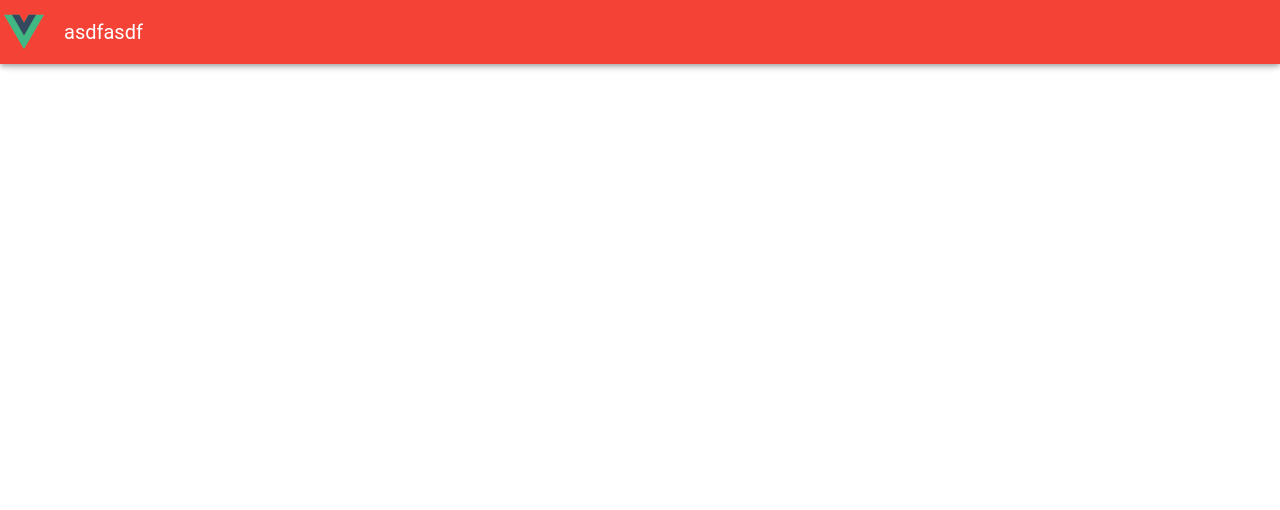
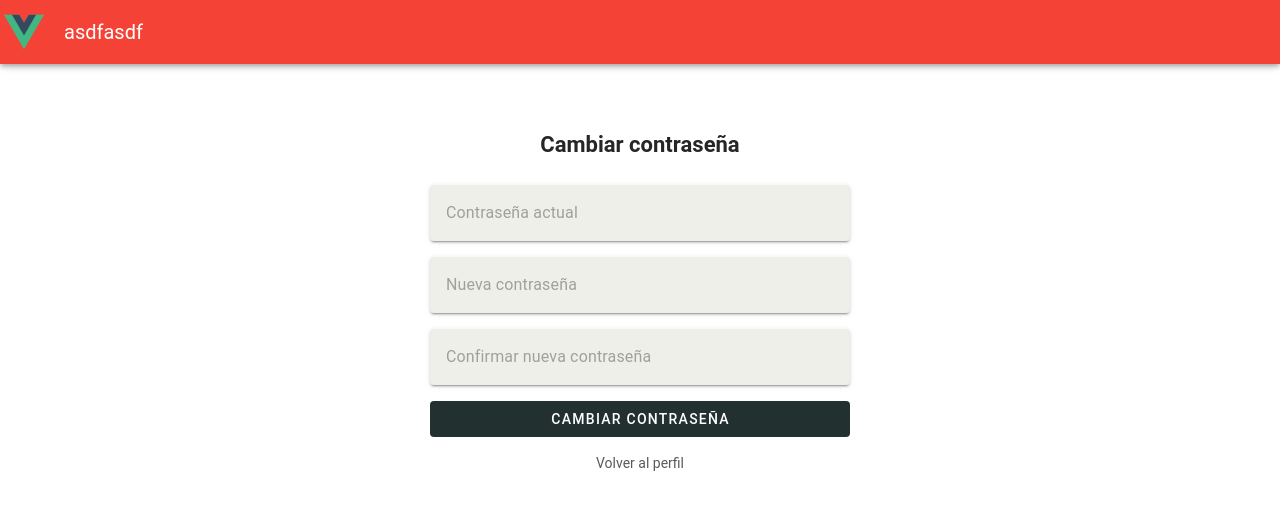
Before and after one commit to teofum/tp-hci-web, a Vue app: page /profile/change-password in a window 1280 px wide. Before the commit this address had no page. Shown: the top 510 px of the page. Built offline with nearby package versions, Linux system fonts and the light colour scheme; sample sign-in values are in the browser's storage.

Commit message:
add change password page

```diff
--- /dev/null
+++ b/src/layouts/ProfileLayout.vue
@@ -0,0 +1,50 @@
+<template>
+  <div class="profile-bg">
+    <div class="profile-card">
+      <router-view />
+    </div>
+  </div>
+</template>
+
+<style>
+.profile-bg {
+  display: flex;
+  justify-content: center;
+  padding: 4rem 2rem;
+}
+
+.profile-card {
+  width: 100%;
+  max-width: 420px;
+}
+
+.profile-card h1 {
+  font-weight: 700;
+  font-size: 22px;
+  text-align: center;
+  color: #000000d9;
+  margin: 0 0 24px 0;
+}
+
+.profile-card form {
+  display: flex;
+  flex-direction: column;
+  gap: 16px;
+}
+
+.profile-card p {
+  font-size: 0.875rem;
+  color: #000000a6;
+  margin: 0;
+  text-align: center;
+}
+
+.profile-card a {
+  color: #000000a6;
+  text-decoration: none;
+}
+
+.profile-card a:hover {
+  text-decoration: underline;
+}
+</style>
--- a/src/router/index.ts
+++ b/src/router/index.ts
@@ -1,6 +1,7 @@
 import { createRouter, createWebHistory } from 'vue-router';
 import HomeView from '../views/HomeView.vue';
 import AuthLayout from '../layouts/AuthLayout.vue';
+import ProfileLayout from '../layouts/ProfileLayout.vue';
 
 const router = createRouter({
   history: createWebHistory(import.meta.env.BASE_URL),
@@ -12,8 +13,19 @@ const router = createRouter({
     },
     {
       path: '/profile',
-      name: 'profile',
-      component: () => import('../views/ProfileView.vue'),
+      component: ProfileLayout,
+      children: [
+        {
+          path: '',
+          name: 'profile',
+          component: () => import('../views/profile/ProfileView.vue'),
+        },
+        {
+          path: 'change-password',
+          name: 'change-password',
+          component: () => import('../views/profile/ChangePasswordView.vue'),
+        },
+      ],
     },
     {
       path: '/about',
--- /dev/null
+++ b/src/views/profile/ChangePasswordView.vue
@@ -0,0 +1,76 @@
+<script setup lang="ts">
+import { ref } from 'vue';
+import { VTextField, VBtn, VAlert } from 'vuetify/components';
+import { auth } from '@/api/users';
+
+const currentPassword = ref('');
+const newPassword = ref('');
+const confirmNewPassword = ref('');
+const error = ref('');
+const success = ref('');
+const loading = ref(false);
+
+const handleChangePassword = async () => {
+  if (newPassword.value !== confirmNewPassword.value) {
+    error.value = 'Las contraseñas no coinciden';
+    return;
+  }
+
+  const token = localStorage.getItem('token');
+  if (!token) return;
+
+  try {
+    loading.value = true;
+    error.value = '';
+    success.value = '';
+    await auth.changePassword(token, currentPassword.value, newPassword.value);
+    success.value = 'Contraseña actualizada correctamente';
+    currentPassword.value = '';
+    newPassword.value = '';
+    confirmNewPassword.value = '';
+  } catch {
+    error.value = 'Error al cambiar la contraseña';
+  } finally {
+    loading.value = false;
+  }
+};
+</script>
+
+<template>
+  <div>
+      <h1>Cambiar contraseña</h1>
+
+      <form @submit.prevent="handleChangePassword">
+        <VTextField
+          v-model="currentPassword"
+          placeholder="Contraseña actual"
+          type="password"
+          required
+        />
+        <VTextField
+          v-model="newPassword"
+          placeholder="Nueva contraseña"
+          type="password"
+          required
+        />
+        <VTextField
+          v-model="confirmNewPassword"
+          placeholder="Confirmar nueva contraseña"
+          type="password"
+          required
+        />
+
+        <VBtn type="submit" block :loading="loading">
+          Cambiar contraseña
+        </VBtn>
+        <VAlert v-if="success" type="success" class="mt-2">{{
+          success
+        }}</VAlert>
+        <VAlert v-if="error" type="error" class="mt-2">{{ error }}</VAlert>
+      </form>
+
+      <p class="mt-4">
+        <router-link to="/profile">Volver al perfil</router-link>
+      </p>
+  </div>
+</template>
--- a/src/views/ProfileView.vue
+++ b/src/views/profile/ProfileView.vue
@@ -65,8 +65,7 @@ const handleLogout = async () => {
 </script>
 
 <template>
-  <div v-if="!loadingProfile" class="profile-bg">
-    <div class="profile-card">
+  <div v-if="!loadingProfile">
       <h1>Mi Perfil</h1>
 
       <form @submit.prevent="handleUpdate">
@@ -89,35 +88,17 @@ const handleLogout = async () => {
         <VAlert v-if="error" type="error" class="mt-2">{{ error }}</VAlert>
       </form>
 
-      <VBtn variant="text" block @click="handleLogout" class="mt-4">
+      <VBtn
+        variant="text"
+        block
+        @click="router.push('/profile/change-password')"
+        class="mt-4"
+      >
+        Cambiar contraseña
+      </VBtn>
+
+      <VBtn variant="text" block @click="handleLogout" class="mt-2">
         Cerrar sesión
       </VBtn>
-    </div>
   </div>
 </template>
-
-<style scoped>
-.profile-bg {
-  display: flex;
-  justify-content: center;
-  padding: 4rem 2rem;
-}
-
-.profile-card {
-  width: 100%;
-  max-width: 420px;
-}
-
-h1 {
-  font-weight: 700;
-  text-align: center;
-  color: #000000d9;
-  margin: 0 0 24px 0;
-}
-
-form {
-  display: flex;
-  flex-direction: column;
-  gap: 16px;
-}
-</style>
```
